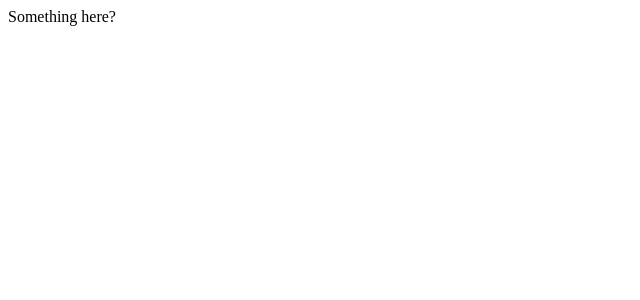
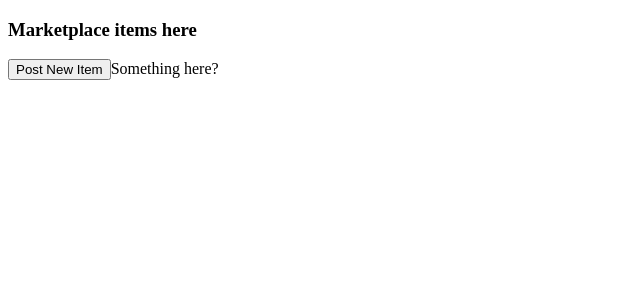
Before and after one commit to inKWEDible/Within-Arms-Reach, a React app: page / in a window 1280 px wide. Shown: the top 300 px of the page, without its empty margins (0-640 px from the left). Built offline with nearby package versions, Linux system fonts and the light colour scheme.

Commit message:
add marketplace page and posting button

```diff
--- a/client/App.jsx
+++ b/client/App.jsx
@@ -1,9 +1,10 @@
 import React from 'react';
-
+import Marketplace from './pages/Marketplace';
 
 const App = () =>{
   return(
     <div >
+    <Marketplace />
     Something here?
     </div>
 )}
--- /dev/null
+++ b/client/components/postingButton.jsx
@@ -0,0 +1,18 @@
+import React, { useState } from 'react';
+
+const postingButton = () => {
+
+  const [show, setShow] = useState(false)
+
+  //function to show modal when clicked
+  const handleShow = () => setShow(true)
+
+  //makes a post request to the db to put in information
+
+
+  return(
+    <button onClick={handleShow}>Post New Item</button>
+  )
+}
+
+export default postingButton;
--- /dev/null
+++ b/client/pages/Marketplace.jsx
@@ -0,0 +1,21 @@
+import React from 'react'
+import PostingButton from '../components/postingButton'
+
+const Marketplace = () => {
+
+  //make a call to the backend for all the items in the Marketplace
+
+  //create an array of renders components
+  const itemsOfInterest = []
+  //loop through the response from backend to render container components to be displayed
+
+  return(
+    <>
+      <h3>Marketplace items here</h3>
+      <PostingButton />
+      {itemsOfInterest}
+    </>
+  )
+}
+
+export default Marketplace;
--- a/package.json
+++ b/package.json
@@ -5,7 +5,7 @@
   "main": "index.js",
   "scripts": {
     "start": "nodemon server/server.js",
-    "dev": "NODE_ENV=development npx webpack serve --open",
+    "dev": "NODE_ENV=development nodemon ./server/server.js & NODE_ENV=development npx webpack serve --open",
     "test": "echo \"Error: no test specified\" && exit 1"
   },
   "repository": {
```
